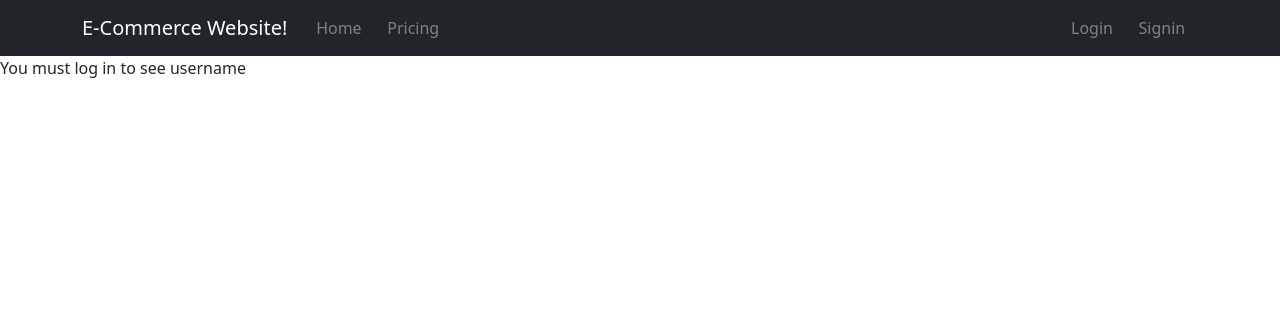
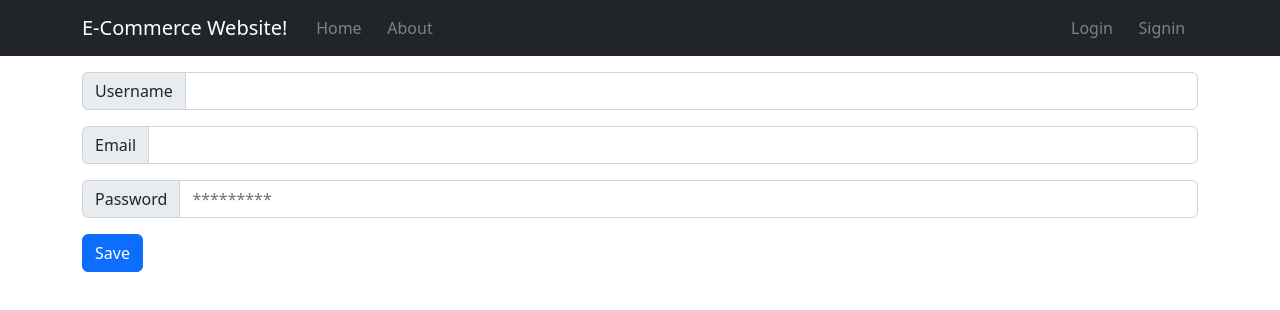
Before and after one commit to WojciechChuchro/E-CommerceWebsite, a React (Vite) app in the folder client/: page /profil in a window 1280 px wide. Shown: the top 310 px of the page. Built offline with nearby package versions, Linux system fonts and the light colour scheme.

Commit message:
Use thunk in redux.

```diff
--- a/client/src/App.tsx
+++ b/client/src/App.tsx
@@ -4,24 +4,20 @@ import Home from "./components/Home"
 import Login from "./components/Login"
 import Register from "./components/Register"
 import Profil from "./components/Profil"
-import { useState } from "react"
-import { store } from "./redux/store"
-import { Provider } from "react-redux"
-import { ISessionToken } from "./types/sessionTokenInterface"
 
+import About from "./components/About"
 function App() {
   return (
     <>
       <BrowserRouter>
-        <Provider store={store}>
         <Header />
         <Routes>
           <Route path="/" element={<Home />} />
           <Route path="/login" element={<Login />} />
           <Route path="/register" element={<Register />} />
           <Route path="/profil" element={<Profil />} />
+          <Route path="/about" element={<About />} />
         </Routes>
-        </Provider>
       </BrowserRouter>
     </>
   )
--- /dev/null
+++ b/client/src/components/About.tsx
@@ -0,0 +1,7 @@
+import React from "react"
+
+const About = () => {
+  return <div>About</div>
+}
+
+export default About
--- a/client/src/components/Header.tsx
+++ b/client/src/components/Header.tsx
@@ -4,13 +4,15 @@ import Navbar from "react-bootstrap/Navbar"
 
 import { useAppDispatch, useAppSelector } from "../hooks/redux"
 import { logout } from "../redux/features/userSlice"
-import { Link } from "react-router-dom"
+import { Link, useNavigate } from "react-router-dom"
 const Header = () => {
+  const navigate = useNavigate()
   const dispatch = useAppDispatch()
   const { sessionToken } = useAppSelector((state) => state.user)
 
   const handleLogout = () => {
     dispatch(logout())
+    navigate("/")
   }
 
   return (
@@ -23,8 +25,8 @@ const Header = () => {
             <Link className="header-link" to="/">
               Home
             </Link>
-            <Link className="header-link" to="#pricing">
-              Pricing
+            <Link className="header-link" to="/about">
+              About
             </Link>
           </Nav>
           {sessionToken ? (
--- a/client/src/components/Login.tsx
+++ b/client/src/components/Login.tsx
@@ -3,20 +3,19 @@ import { useState } from "react"
 import { Button, Form } from "react-bootstrap"
 import { useNavigate } from "react-router-dom"
 import { useAppDispatch } from "../hooks/redux"
-import { login } from "../redux/features/userSlice"
-import { User } from "../types/sessionTokenInterface"
-
-interface LoginFormData {
-  email: string
-  password: string
-}
+import { login, loginUser } from "../redux/features/userSlice"
+import { User } from "../types/user"
+import { LoginFormData } from "../types/form"
 
 const Login = () => {
+  const [addRequestStatus, setRequestStatus] = useState("idle")
   const [formData, setFormData] = useState<LoginFormData>({
     email: "",
     password: "",
   })
-
+  const loading =
+    [formData.email, formData.password].every(Boolean) &&
+    addRequestStatus === "idle"
   const dispatch = useAppDispatch()
   const navigate = useNavigate()
 
@@ -28,27 +27,14 @@ const Login = () => {
 
   const handleSubmit = async (event: React.FormEvent<HTMLFormElement>) => {
     event.preventDefault()
-
     try {
-      const response = await axios.post<User>(
-        "http://localhost:8080/auth/login",
-        formData
-      )
-
-      const { username, email, sessionToken } = response.data
-
-      dispatch(
-        login({
-          username,
-          email,
-          sessionToken,
-        })
-      )
-
+      setRequestStatus("pending")
+      dispatch(loginUser(formData))
       navigate("/")
     } catch (error) {
-      console.error(error)
-      // Wyświetlenie błędu logowania
+      console.error("Failed to log in", error)
+    } finally {
+      setRequestStatus("idle")
     }
   }
 
--- a/client/src/components/Profil.tsx
+++ b/client/src/components/Profil.tsx
@@ -1,15 +1,65 @@
+import { Table, Container, InputGroup, Form, Button } from "react-bootstrap"
 import { useAppSelector } from "../hooks/redux"
+import { useState } from "react"
+import { ProfileFormData } from "../types/form"
 
 const Profil = () => {
-  const { username, email, sessionToken } = useAppSelector(
-    (state) => state.user
-  )
+  const user = useAppSelector((state) => state.user)
+  const { email, username, sessionToken } = user
+
+  const [formData, setFormData] = useState<ProfileFormData>({
+    username: "",
+    email: "",
+    password: "",
+  })
+
+  const onUsernameChange = (event: React.ChangeEvent<HTMLInputElement>) =>
+    setFormData({ ...formData, username: event.target.value })
+
+  const onEmailChange = (event: React.ChangeEvent<HTMLInputElement>) =>
+    setFormData({ ...formData, email: event.target.value })
+
+  const onPasswordChange = (event: React.ChangeEvent<HTMLInputElement>) =>
+    setFormData({ ...formData, password: event.target.value })
+
   return (
-    <div>
-      {username && email && sessionToken
-        ? `Username: ${username}`
-        : "You must log in to see username"}
-    </div>
+    <Container>
+      <Form>
+        <InputGroup className=" my-3">
+          <InputGroup.Text id="username">Username</InputGroup.Text>
+          <Form.Control
+            className="profile-form-control"
+            value={username ? username : undefined}
+            onChange={onUsernameChange}
+            aria-label="Username"
+            aria-describedby="username"
+          />
+        </InputGroup>
+
+        <InputGroup className="mb-3">
+          <InputGroup.Text id="email"> Email</InputGroup.Text>
+          <Form.Control
+            className="profile-form-control"
+            value={email ? email : undefined}
+            onChange={onEmailChange}
+            aria-label="Email"
+            aria-describedby="email"
+          />
+        </InputGroup>
+
+        <InputGroup className="mb-3">
+          <InputGroup.Text id="passowrd">Password</InputGroup.Text>
+          <Form.Control
+            className="profile-form-control"
+            placeholder="*********"
+            onChange={onPasswordChange}
+            aria-label="passowrd"
+            aria-describedby="passowrd"
+          />
+        </InputGroup>
+        <Button type="submit">Save</Button>
+      </Form>
+    </Container>
   )
 }
 
--- a/client/src/components/Register.tsx
+++ b/client/src/components/Register.tsx
@@ -3,6 +3,7 @@ import Button from "react-bootstrap/Button"
 import { useState } from "react"
 import { useNavigate } from "react-router-dom"
 import axios from "axios"
+
 const Register = () => {
   const [email, setEmail] = useState("")
   const [password, setPassword] = useState<String>()
--- a/client/src/index.css
+++ b/client/src/index.css
@@ -15,3 +15,7 @@
   justify-content: center;
   align-items: center;
 }
+
+.profile-form-control {
+  box-shadow: none !important;
+}
--- a/client/src/main.tsx
+++ b/client/src/main.tsx
@@ -1,10 +1,15 @@
+import "./index.css"
+import "bootstrap/dist/css/bootstrap.min.css"
 import React from "react"
 import ReactDOM from "react-dom/client"
 import App from "./App.tsx"
-import "./index.css"
-import "bootstrap/dist/css/bootstrap.min.css"
+import { store } from "./redux/store"
+import { Provider } from "react-redux"
+
 ReactDOM.createRoot(document.getElementById("root") as HTMLElement).render(
   <React.StrictMode>
-    <App />
+    <Provider store={store}>
+      <App />
+    </Provider>
   </React.StrictMode>
 )
--- a/client/src/redux/features/userSlice.ts
+++ b/client/src/redux/features/userSlice.ts
@@ -1,10 +1,16 @@
-import { createSlice, PayloadAction } from "@reduxjs/toolkit"
-import { User } from "../../types/sessionTokenInterface"
+import { createAsyncThunk, createSlice, PayloadAction } from "@reduxjs/toolkit"
+import { User } from "../../types/user"
+import axios, { isAxiosError } from "axios"
+import { LoginFormData } from "../../types/form"
+
+const BASE_URL = "http://localhost:8080/"
 
 const initialState: User = {
   username: null,
   email: null,
   sessionToken: null,
+  status: "idle",
+  error: null,
 }
 
 const userSlice = createSlice({
@@ -20,8 +26,43 @@ const userSlice = createSlice({
       state.username = null
       state.email = null
       state.sessionToken = null
+      state.status = "idle"
+      state.error = null
     },
   },
+  extraReducers(builder) {
+    builder
+      .addCase(loginUser.pending, (state) => {
+        state.status = "loading"
+      })
+      .addCase(loginUser.fulfilled, (state, action) => {
+        state.status = "succeeded"
+        state.username = action.payload.username
+        state.email = action.payload.email
+        state.sessionToken = action.payload.sessionToken
+        console.log(action.payload)
+      })
+      .addCase(loginUser.rejected, (state, action) => {
+        state.status = "failed"
+        state.error = action.error.message
+      })
+  },
+})
+
+export const loginUser = createAsyncThunk<
+  User,
+  LoginFormData,
+  { rejectValue: any }
+>("auth/login", async (credentials, { rejectWithValue }) => {
+  try {
+    const response = await axios.post(BASE_URL + "auth/login", credentials)
+    return response.data
+  } catch (error) {
+    if (isAxiosError(error)) {
+      return rejectWithValue(error.response?.data)
+    }
+    throw error
+  }
 })
 
 export const { login, logout } = userSlice.actions
--- /dev/null
+++ b/client/src/types/index.d.ts
@@ -0,0 +1,4 @@
+export interface Index {
+  status: "idle" | "loading" | "succeeded" | "failed"
+  error: any
+}
--- a/client/src/types/sessionTokenInterface.ts
+++ b/client/src/types/user.d.ts
@@ -1,4 +1,6 @@
-export interface User {
+import { Index } from "./index"
+
+export interface User extends Index {
   username: string | null
   email: string | null
   sessionToken: string | null
```
Also changed, not shown: client/src/types/form.d.ts (added, +10 -0 lines). Lines whose indentation alone changed are shown as unchanged.
